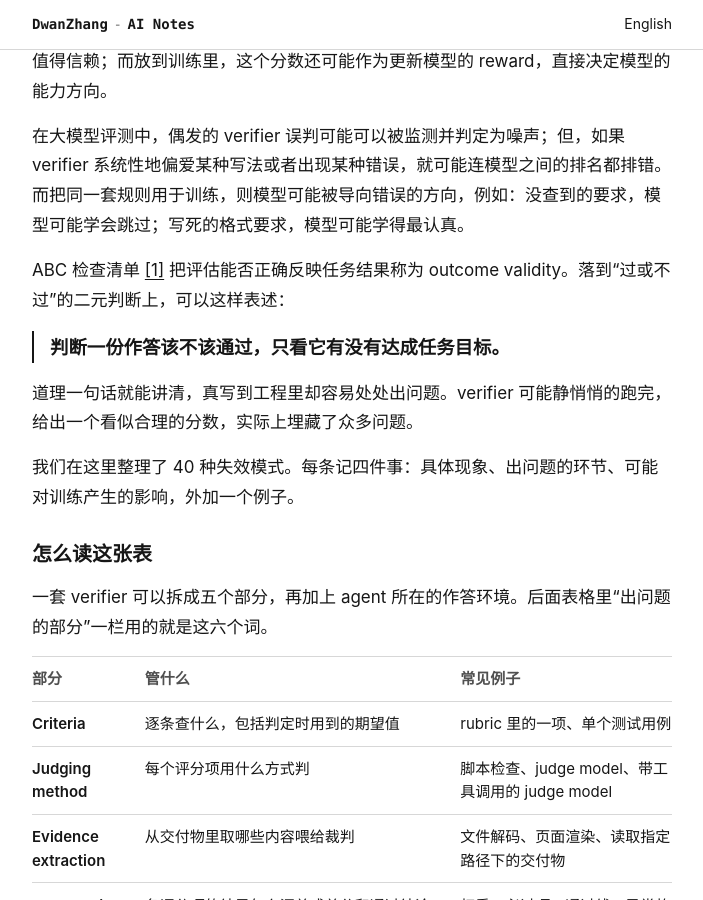
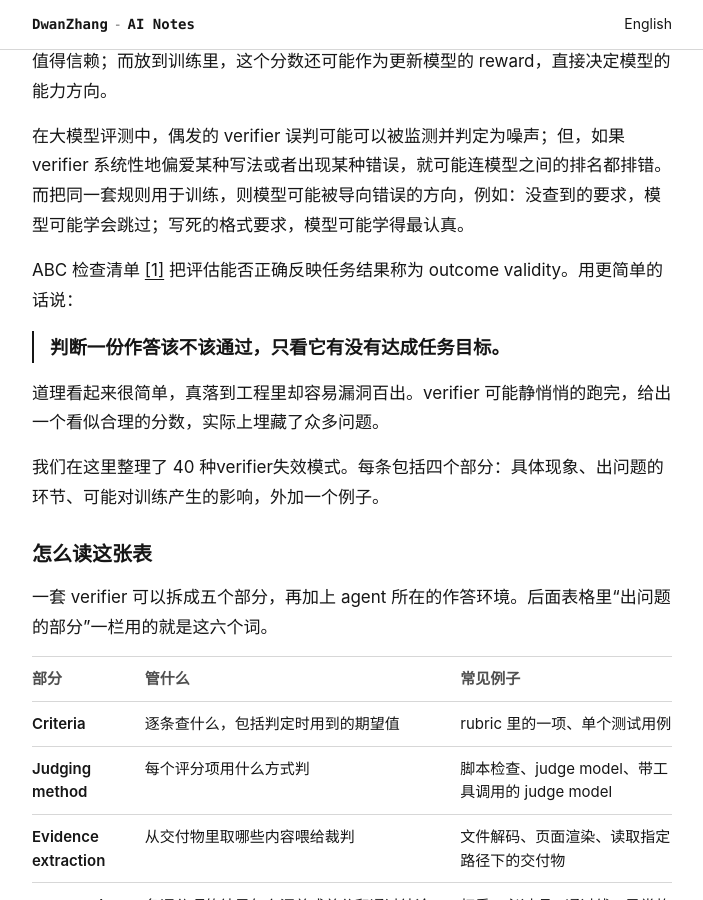
Before and after one commit to DwanZhang-AI/dwanzhang-ai.github.io, a Jekyll site: the page built from zh/40-ways-to-build-a-bad-verifier.html, in a window 1280 px wide and 900 px high, scrolled down 393 px. Shown: the whole window, without its empty margins (288-991 px from the left). Built offline with Jekyll 4.4.1, drawn with Linux system fonts in a browser that asks for light colours.

Commit message:
Use the author's revised Chinese introduction wording

```diff
--- a/_data/verifier.json
+++ b/_data/verifier.json
@@ -437,9 +437,9 @@
     "opening": [
       "Verifier 已经成为 agent 数据中最重要的部分之一。agent 完成任务后，verifier 根据题面、作答环境和交付物给出分数和通过结论。在评测里，它直接决定榜单数字值不值得信赖；而放到训练里，这个分数还可能作为更新模型的 reward，直接决定模型的能力方向。",
       "在大模型评测中，偶发的 verifier 误判可能可以被监测并判定为噪声；但，如果 verifier 系统性地偏爱某种写法或者出现某种错误，就可能连模型之间的排名都排错。而把同一套规则用于训练，则模型可能被导向错误的方向，例如：没查到的要求，模型可能学会跳过；写死的格式要求，模型可能学得最认真。",
-      "ABC 检查清单 [\\[1\\]](https://arxiv.org/abs/2507.02825) 把评估能否正确反映任务结果称为 outcome validity。落到“过或不过”的二元判断上，可以这样表述：",
-      "道理一句话就能讲清，真写到工程里却容易处处出问题。verifier 可能静悄悄的跑完，给出一个看似合理的分数，实际上埋藏了众多问题。",
-      "我们在这里整理了 40 种失效模式。每条记四件事：具体现象、出问题的环节、可能对训练产生的影响，外加一个例子。"
+      "ABC 检查清单 [\\[1\\]](https://arxiv.org/abs/2507.02825) 把评估能否正确反映任务结果称为 outcome validity。用更简单的话说：",
+      "道理看起来很简单，真落到工程里却容易漏洞百出。verifier 可能静悄悄的跑完，给出一个看似合理的分数，实际上埋藏了众多问题。",
+      "我们在这里整理了 40 种verifier失效模式。每条包括四个部分：具体现象、出问题的环节、可能对训练产生的影响，外加一个例子。"
     ],
     "quote": "判断一份作答该不该通过，只看它有没有达成任务目标。",
     "terms": [
```
